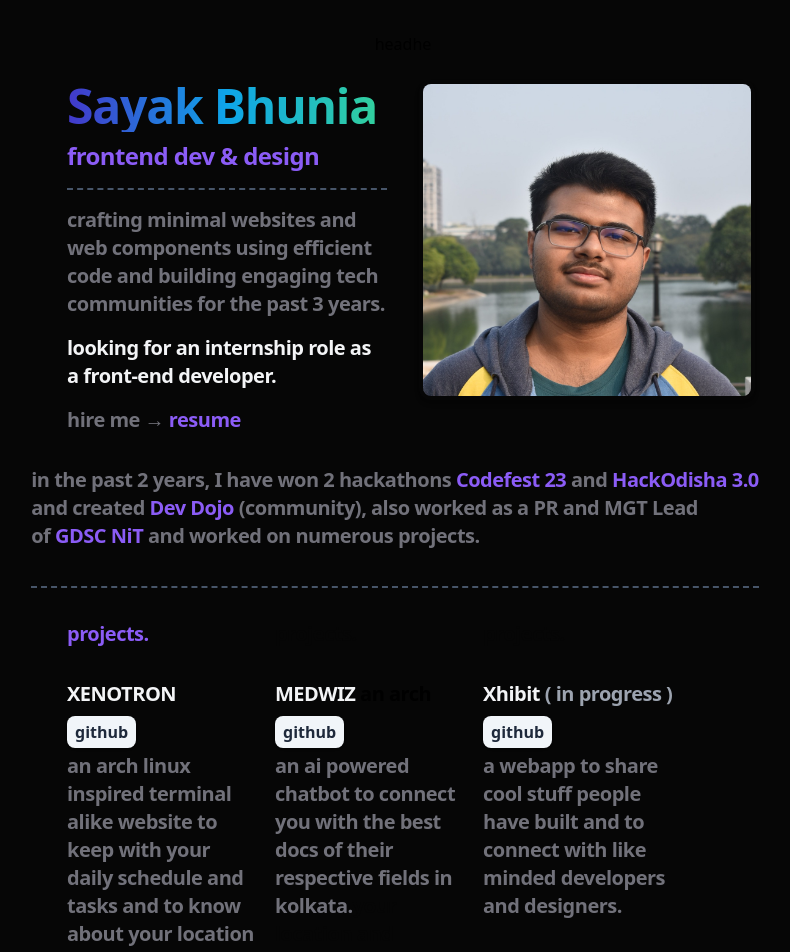
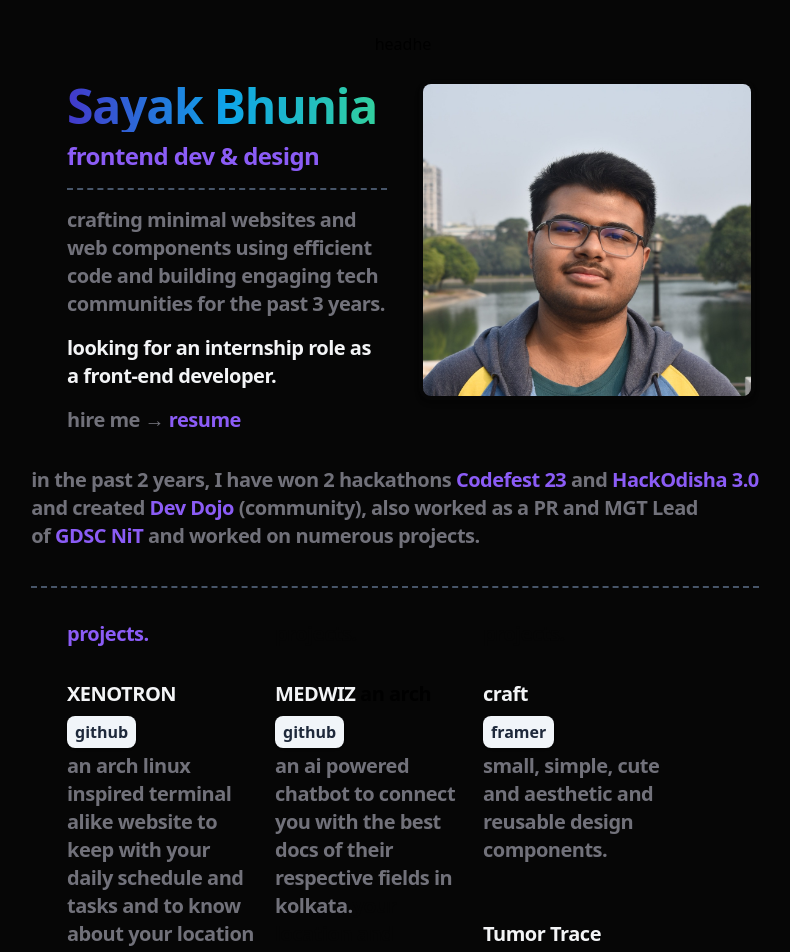
Before and after one commit to Sayak-Bhunia/test, a React (Vite) app: page / in a window 1280 px wide. Shown: the top 952 px of the page, without its empty margins (237-1027 px from the left). Built offline with nearby package versions, Linux system fonts and the light colour scheme.

Commit message:
Update Content.jsx

```diff
--- a/src/components/Content.jsx
+++ b/src/components/Content.jsx
@@ -180,13 +180,13 @@ const Content = () => {
               projects.
             </h3>
             <h3 className="scroll-m-20 text-xl font-semibold tracking-tight mt-8 w-full max-w-48">
-              <a href="" target="_blank"><span className="text-gray-100 scroll-m-20 text-xl font-semibold no-underline hover:underline hover:text-violet-500">Xhibit</span></a> <span className="text-gray-400">( in progress )</span>
+              <a href="https://dashsb.framer.website/" target="_blank"><span className="text-gray-100 scroll-m-20 text-xl font-semibold no-underline hover:underline hover:text-violet-500">craft</span></a>
             </h3>
-            <a href="" target="_blank"><button class="mt-2 mb-1 bg-slate-100 text-slate-800 hover:bg-slate-600 hover:text-gray-100 font-semibold py-1 px-2 rounded-lg shadow">
-              github
+            <a href="https://framer.com/projects/dash--9u05T5owvGQ2DBd46moQ-gkN7U?node=augiA20Il" target="_blank"><button class="mt-2 mb-1 bg-slate-100 text-slate-800 hover:bg-slate-600 hover:text-gray-100 font-semibold py-1 px-2 rounded-lg shadow">
+              framer
             </button></a>
             <h3 className="text-zinc-500 scroll-m-20 text-xl font-semibold tracking-tight mb-14 w-full max-w-48">
-              a webapp to share cool stuff people have built and to connect with like minded developers and designers.
+              small, simple, cute and aesthetic and reusable design components.
             </h3>
             <h3 className="scroll-m-20 text-xl font-semibold tracking-tight mt-8 w-full max-w-48">
               <a href="https://www.kaggle.com/code/sayak2903/brain-tumor-classification-using-confusion-matrix" target="_blank"><span className="text-gray-100 scroll-m-20 text-xl font-semibold no-underline hover:underline hover:text-violet-500">Tumor Trace</span></a>
```
